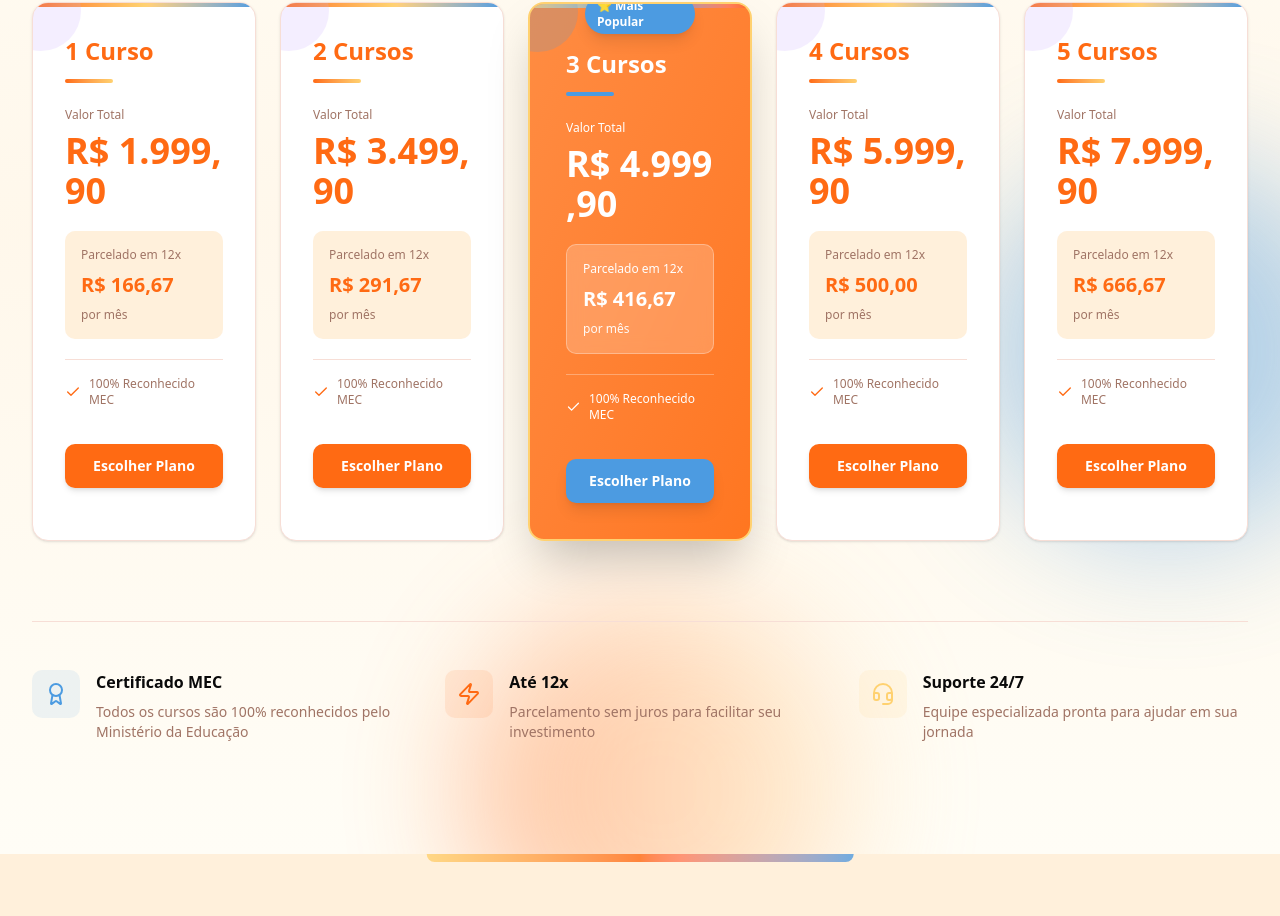
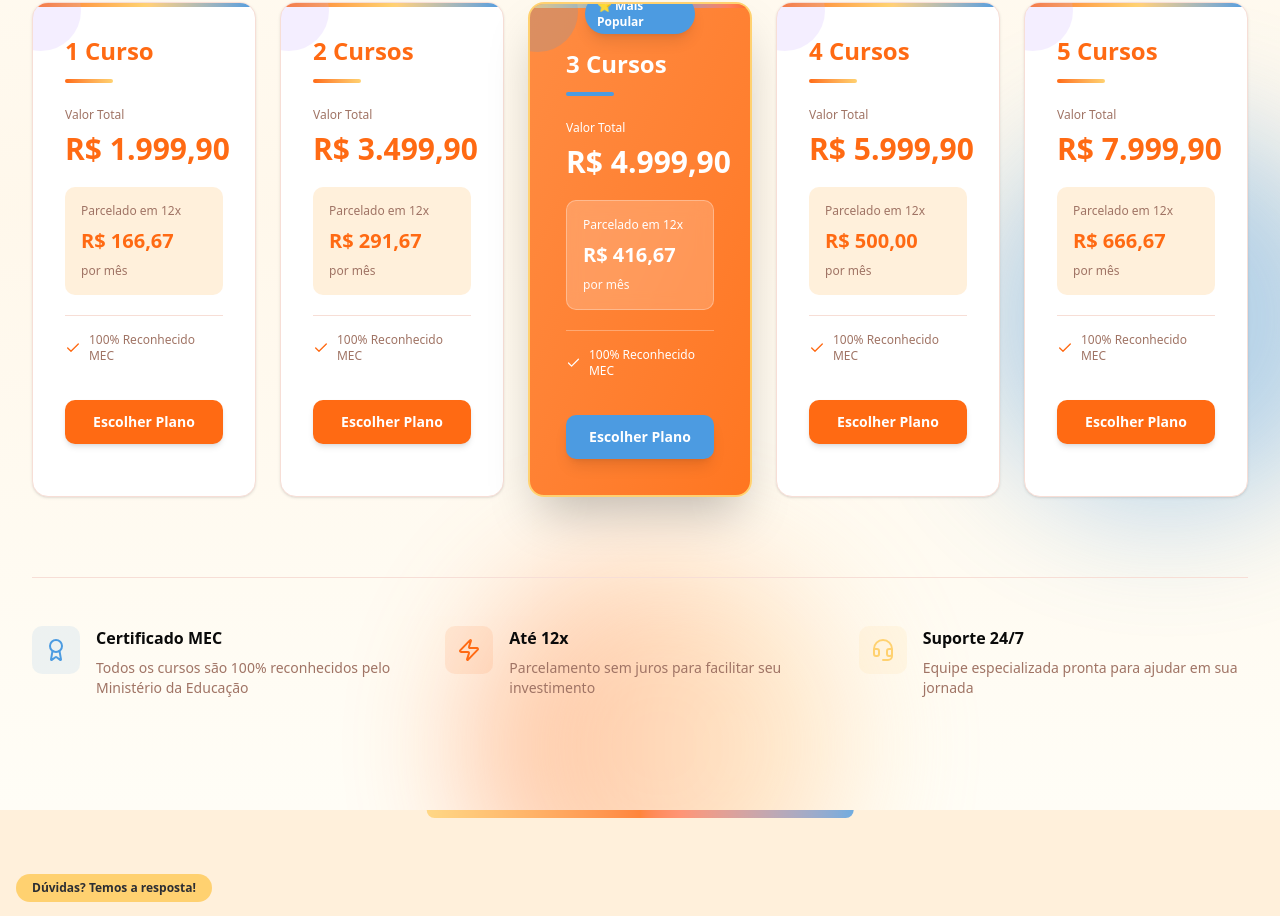
Before and after one commit to IsraelMends/Tecnico-Global, a Next.js app: page / in a window 1280 px wide. Shown: the part 3071-3987 px from the top of the page. Built offline with nearby package versions, Linux system fonts and the light colour scheme.

Commit message:
Ajustar tamanho das fontes para melhor proporcionalidade
cgen-37d66e61e25c42638a48441b2650e20c

```diff
--- a/src/components/pricing/pricing-card.tsx
+++ b/src/components/pricing/pricing-card.tsx
@@ -81,7 +81,7 @@ export function PricingCard({ tier }: PricingCardProps) {
               Valor Total
             </p>
             <p
-              className={`text-2xl sm:text-3xl lg:text-4xl font-black break-words ${
+              className={`text-xl sm:text-2xl lg:text-3xl font-black ${
                 isPopular ? "text-white" : "text-[var(--primary)]"
               }`}
             >
```
